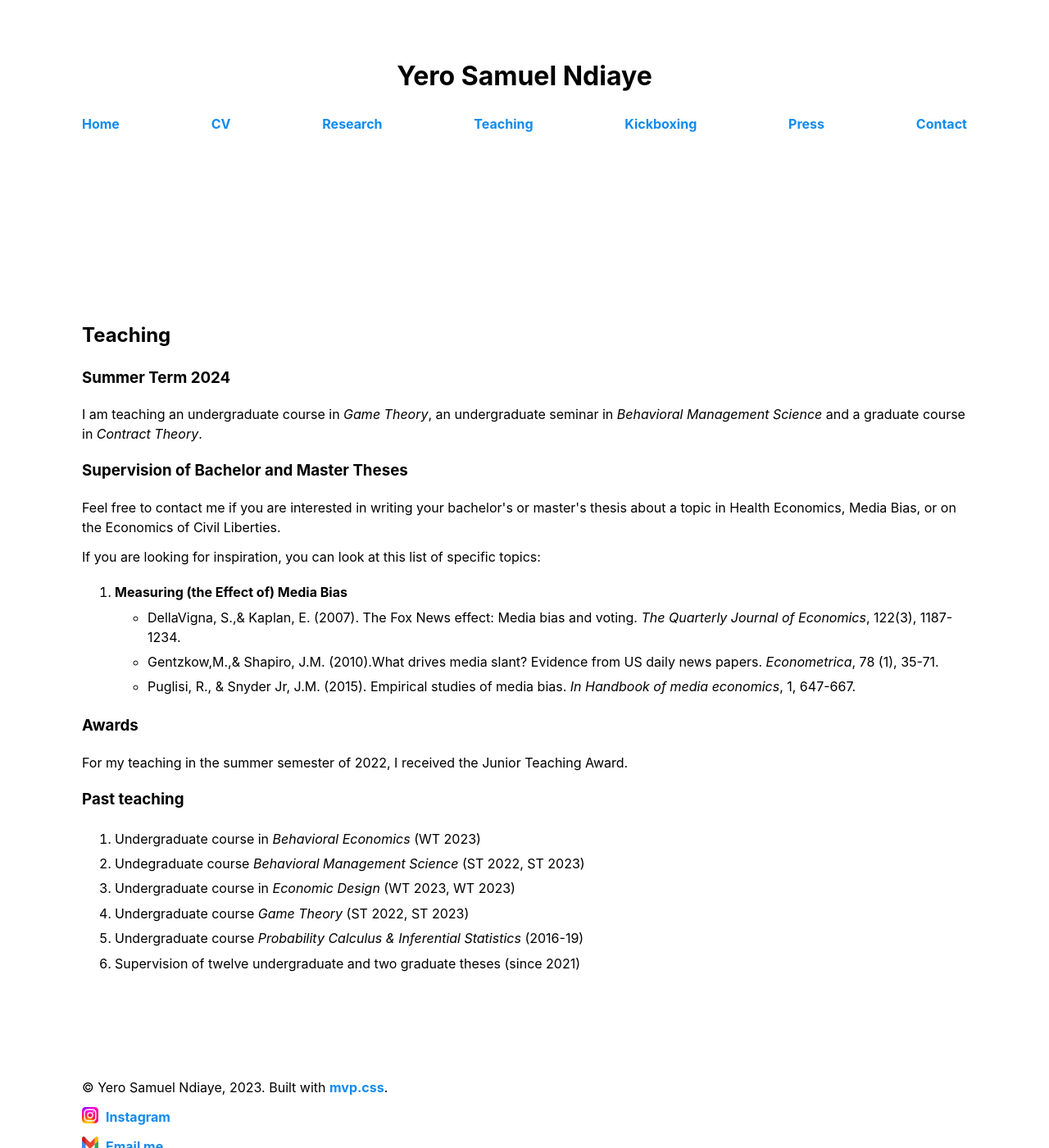
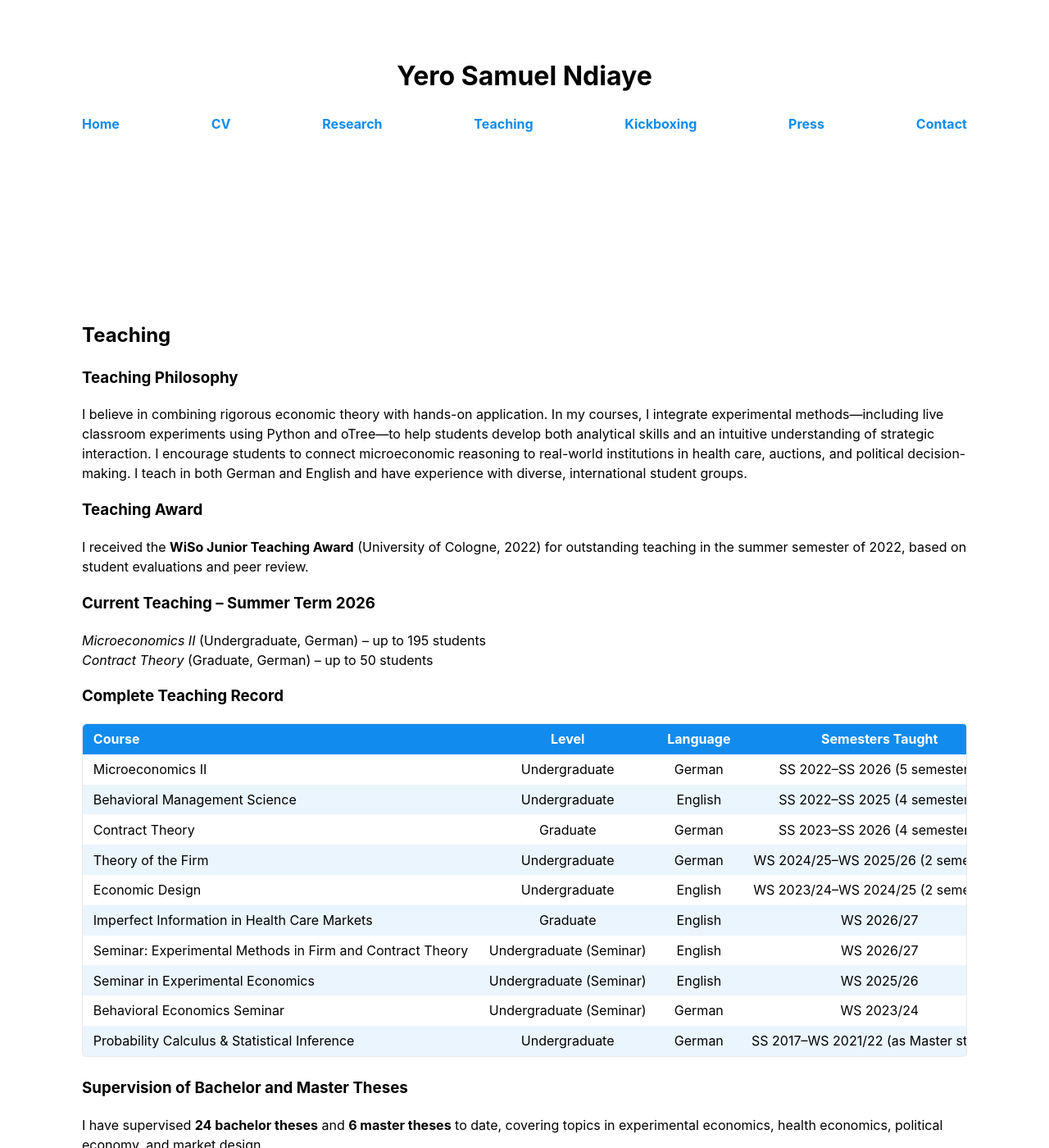
Before and after one commit to yerondiaye/yerondiaye.github.io, a Jekyll site: the page teaching.html, which Jekyll copies as it is, in a window 1280 px wide and 1400 px high. Shown: the whole window at 82% size. Built offline with Jekyll 4.4.1, drawn with Linux system fonts in a browser that asks for light colours.

Commit message:
Update teaching.html

```diff
--- a/teaching.html
+++ b/teaching.html
@@ -25,37 +25,105 @@
         <main>
             <h2>Teaching</h2>
 
-            <h3>Summer Term 2024</h3>
+           <h3>Teaching Philosophy</h3>
+            <p>I believe in combining rigorous economic theory with hands-on application. In my courses, I integrate experimental methods&mdash;including live classroom experiments using Python and oTree&mdash;to help students develop both analytical skills and an intuitive understanding of strategic interaction. I encourage students to connect microeconomic reasoning to real-world institutions in health care, auctions, and political decision-making. I teach in both German and English and have experience with diverse, international student groups.</p>
 
-<p>I am teaching an undergraduate course in <i>Game Theory</i>, an undergraduate seminar in <i>Behavioral Management Science</i> and a graduate course in <i>Contract Theory</i>.</p>
+           <h3>Teaching Award</h3>
+            <p>I received the <b>WiSo Junior Teaching Award</b> (University of Cologne, 2022) for outstanding teaching in the summer semester of 2022, based on student evaluations and peer review.</p>
+
+            <h3>Current Teaching &ndash; Summer Term 2026</h3>
+            <p>
+                <i>Microeconomics II</i> (Undergraduate, German) &ndash; up to 195 students<br>
+                <i>Contract Theory</i> (Graduate, German) &ndash; up to 50 students
+            </p>
+
+            <h3>Complete Teaching Record</h3>
+            <table>
+                <thead>
+                    <tr>
+                        <th>Course</th>
+                        <th>Level</th>
+                        <th>Language</th>
+                        <th>Semesters Taught</th>
+                        <th>Students</th>
+                    </tr>
+                </thead>
+                <tbody>
+                    <tr>
+                        <td>Microeconomics II</td>
+                        <td>Undergraduate</td>
+                        <td>German</td>
+                        <td>SS 2022&ndash;SS 2026 (5 semesters)</td>
+                        <td>up to 195/semester</td>
+                    </tr>
+                    <tr>
+                        <td>Behavioral Management Science</td>
+                        <td>Undergraduate</td>
+                        <td>English</td>
+                        <td>SS 2022&ndash;SS 2025 (4 semesters)</td>
+                        <td>up to 90/semester</td>
+                    </tr>
+                    <tr>
+                        <td>Contract Theory</td>
+                        <td>Graduate</td>
+                        <td>German</td>
+                        <td>SS 2023&ndash;SS 2026 (4 semesters)</td>
+                        <td>up to 50/semester</td>
+                    </tr>
+                    <tr>
+                        <td>Theory of the Firm</td>
+                        <td>Undergraduate</td>
+                        <td>German</td>
+                        <td>WS 2024/25&ndash;WS 2025/26 (2 semesters)</td>
+                        <td>up to 115/semester</td>
+                    </tr>
+                    <tr>
+                        <td>Economic Design</td>
+                        <td>Undergraduate</td>
+                        <td>English</td>
+                        <td>WS 2023/24&ndash;WS 2024/25 (2 semesters)</td>
+                        <td>up to 41/semester</td>
+                    </tr>
+                    <tr>
+                        <td>Imperfect Information in Health Care Markets</td>
+                        <td>Graduate</td>
+                        <td>English</td>
+                        <td>WS 2026/27</td>
+                        <td>68</td>
+                    </tr>
+                    <tr>
+                        <td>Seminar: Experimental Methods in Firm and Contract Theory</td>
+                        <td>Undergraduate (Seminar)</td>
+                        <td>English</td>
+                        <td>WS 2026/27</td>
+                        <td>&ndash;</td>
+                    </tr>
+                    <tr>
+                        <td>Seminar in Experimental Economics</td>
+                        <td>Undergraduate (Seminar)</td>
+                        <td>English</td>
+                        <td>WS 2025/26</td>
+                        <td>&ndash;</td>
+                    </tr>
+                    <tr>
+                        <td>Behavioral Economics Seminar</td>
+                        <td>Undergraduate (Seminar)</td>
+                        <td>German</td>
+                        <td>WS 2023/24</td>
+                        <td>&ndash;</td>
+                    </tr>
+                    <tr>
+                        <td>Probability Calculus &amp; Statistical Inference</td>
+                        <td>Undergraduate</td>
+                        <td>German</td>
+                        <td>SS 2017&ndash;WS 2021/22 (as Master student)</td>
+                        <td>&ndash;</td>
+                    </tr>
+                </tbody>
+            </table>
 
             <h3>Supervision of Bachelor and Master Theses</h3>
-
-<p>Feel free to contact me if you are interested in writing your bachelor's or master's thesis about a topic in Health Economics, Media Bias, or on the Economics of Civil Liberties.</p>
-<p>If you are looking for inspiration, you can look at this list of specific topics:</p>
-<ol>
-	<li><b>Measuring (the Effect of) Media Bias</b></li>
-	<ul>
-		<li>DellaVigna, S.,&amp; Kaplan, E. (2007). The Fox News effect: Media bias and voting. <i>The Quarterly Journal of Economics</i>, 122(3), 1187-1234.
-		<li>Gentzkow,M.,&amp; Shapiro, J.M. (2010).What drives media slant? Evidence from US daily news papers. <i>Econometrica</i>, 78 (1), 35-71.
-		<li>Puglisi, R., &amp; Snyder Jr, J.M. (2015). Empirical studies of media bias. <i>In Handbook of media economics</i>, 1, 647-667.
-	</ul>
-</ol>
-
-<h3>Awards</h3>
-
-<p>For my teaching in the summer semester of 2022, I received the Junior Teaching Award.</p>
-
-<h3>Past teaching</h3>
-
-<ol>
-    <li>Undergraduate course in <i>Behavioral Economics</i> (WT 2023)</li>
-    <li>Undegraduate course <i>Behavioral Management Science</i> (ST 2022, ST 2023)</li>
-    <li>Undergraduate course in <i>Economic Design</i> (WT 2023, WT 2023)</li>
-    <li>Undergraduate course <i>Game Theory</i> (ST 2022, ST 2023)</li>
-    <li>Undergraduate course <i>Probability Calculus &amp; Inferential Statistics</i> (2016-19)</li>
-    <li>Supervision of twelve undergraduate and two graduate theses (since 2021)</li>
-</ol>
+            <p>I have supervised <b>24 bachelor theses</b> and <b>6 master theses</b> to date, covering topics in experimental economics, health economics, political economy, and market design.</p>
         </main>
 
 
```
